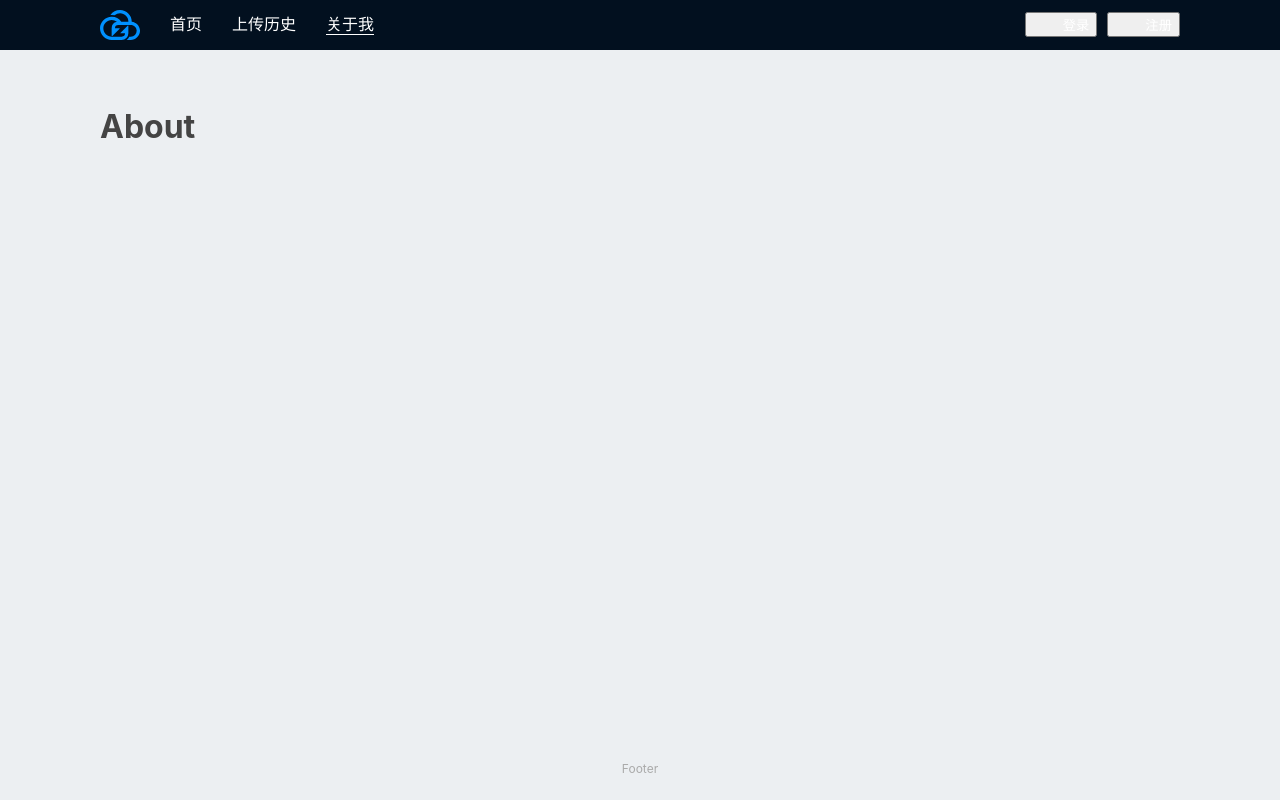
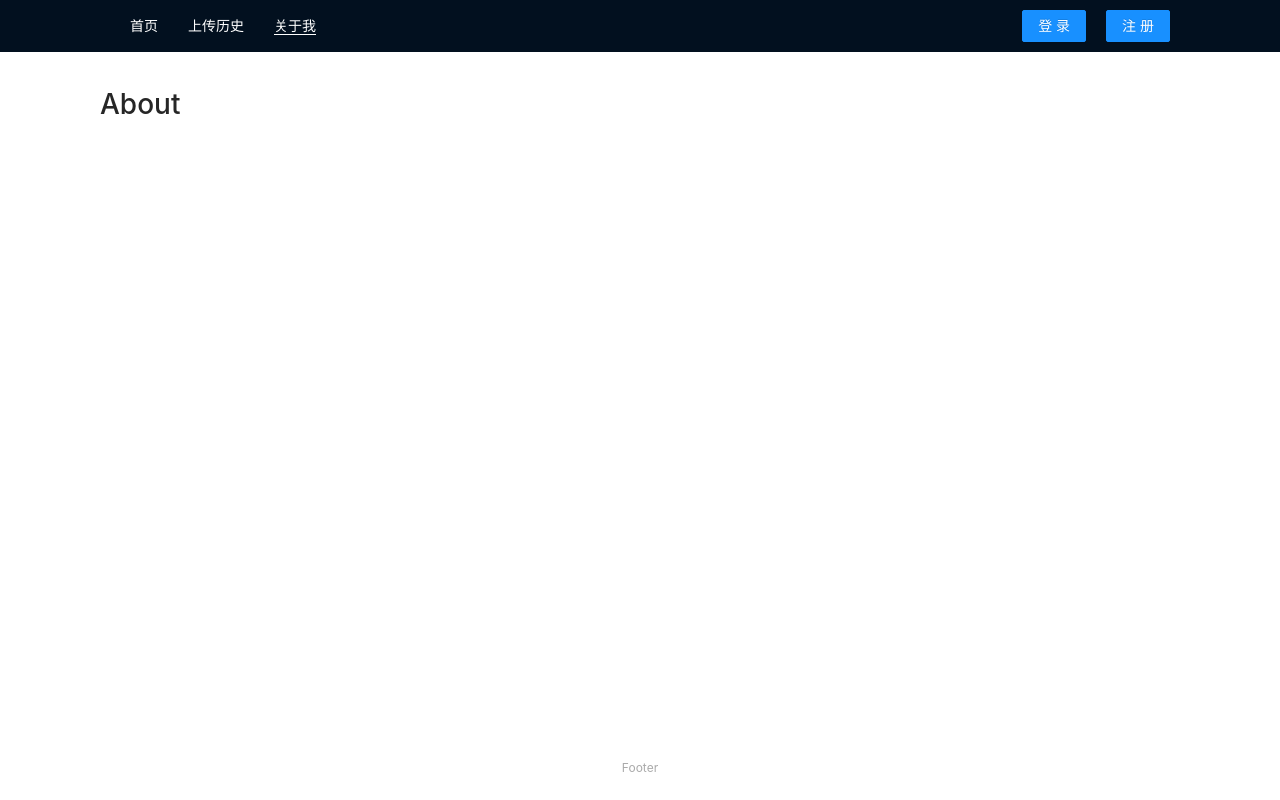
Before and after one commit to MRhuo857/Epic, a React app: page /about in a window 1280 px wide. Built offline with nearby package versions, Linux system fonts and the light colour scheme.

Commit message:
登录注销模拟

```diff
--- a/package.json
+++ b/package.json
@@ -11,6 +11,7 @@
     "@testing-library/user-event": "^7.1.2",
     "@typescript-eslint/eslint-plugin": "^2.10.0",
     "@typescript-eslint/parser": "^2.10.0",
+    "antd": "^4.8.2",
     "babel-eslint": "10.1.0",
     "babel-jest": "^24.9.0",
     "babel-loader": "8.1.0",
--- a/src/components/Header.js
+++ b/src/components/Header.js
@@ -1,6 +1,6 @@
-import React from 'react';
-import LogoUrl from './logo.svg';
-import { NavLink } from 'react-router-dom';
+import React, {useState} from 'react';
+import {Button} from 'antd';
+import {NavLink} from 'react-router-dom';
 import styled from 'styled-components';
 
 const Header = styled.header`
@@ -11,9 +11,6 @@ const Header = styled.header`
   color: #fff;
 `;
 
-const Logo = styled.img`
-  height: 30px;
-`;
 
 const StyledLink = styled(NavLink)`
   color: #fff;
@@ -28,27 +25,31 @@ const Login = styled.div`
   margin-left: auto;
 `;
 
-const Button = styled.button`
-  margin-left: 10px;
-`;
 
+const ButtonStyle = styled(Button)`
+  margin: 0 10px;
+`
 
 function Component() {
+  const [isLogin, setLogin] = useState(false)
   return (
     <Header>
-      <Logo src={LogoUrl}/>
       <nav>
         <StyledLink to="/" activeClassName="active" exact>首页</StyledLink>
         <StyledLink to="/history" activeClassName="active">上传历史</StyledLink>
         <StyledLink to="/about" activeClassName="active">关于我</StyledLink>
       </nav>
       <Login>
-        <Button>
-          <StyledLink to="/login">登录</StyledLink>
-        </Button>
-        <Button>
-          <StyledLink to="/register">注册</StyledLink>
-        </Button>
+        {
+          isLogin ?
+            <>
+              huo <ButtonStyle type="primary" onClick={()=>setLogin(false)} >注销</ButtonStyle>
+            </> :
+            <>
+              <ButtonStyle type="primary" onClick={()=>setLogin(true)}>登录</ButtonStyle>
+              <ButtonStyle type="primary">注册</ButtonStyle>
+            </>
+        }
       </Login>
 
     </Header>
--- a/src/index.js
+++ b/src/index.js
@@ -1,6 +1,7 @@
 import React from 'react';
 import ReactDOM from 'react-dom';
 import App from './App';
+import 'antd/dist/antd.css'
 import * as serviceWorker from './serviceWorker';
 import {
   BrowserRouter as Router
--- a/src/pages/Login.js
+++ b/src/pages/Login.js
@@ -1,12 +1,18 @@
-import React from "react";
+import React, {useRef} from "react";
 import {observer} from "mobx-react";
 import {useStores} from "../stores";
 
 const Component=observer(()=>{
   const {AuthStore}=useStores();
+  const refInput=useRef()
+  const bind=()=>{
+    console.log(refInput.current.value);
+    AuthStore.setUsername(refInput.current.value)
+  }
   return (
     <>
       <h1>Login:{AuthStore.values.username}</h1>
+      <input type="text" onChange={bind} ref={refInput}/>
     </>
   )
 })
--- a/src/stores/auth.js
+++ b/src/stores/auth.js
@@ -1,10 +1,13 @@
-import {observable,action} from 'mobx'
+import {observable, action, makeObservable} from 'mobx'
 
 class AuthStore {
+  constructor() {
+    makeObservable(this)
+  }
   @observable isLogin=false
   @observable isLoading=false
   @observable values={
-    username:'huomeng',
+    username:'',
     password:''
   };
   @action setIsLogin(isLogin){
```
Also changed, not shown: src/App.js (+11 -11 lines), src/components/logo.svg, 1 other file (tests, documents, lock files or other folders).
